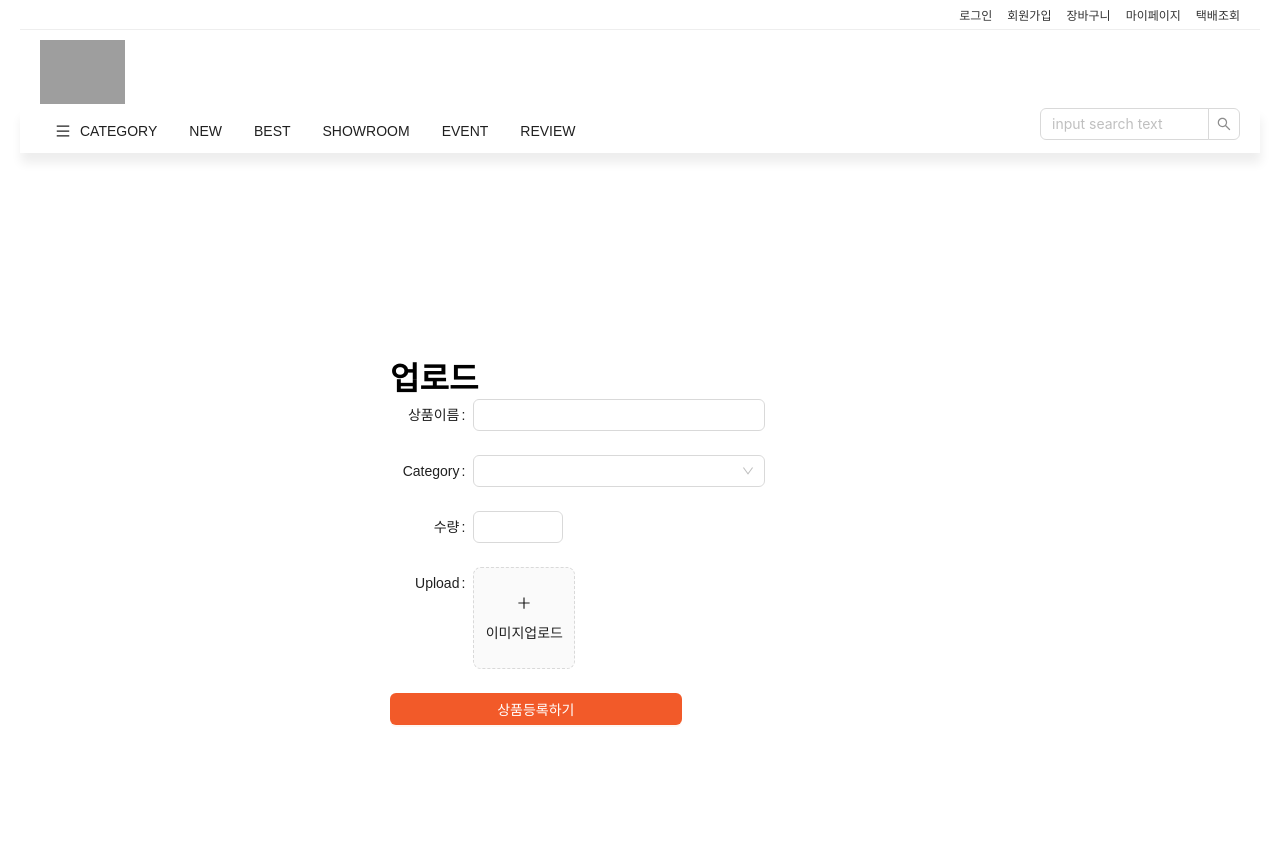
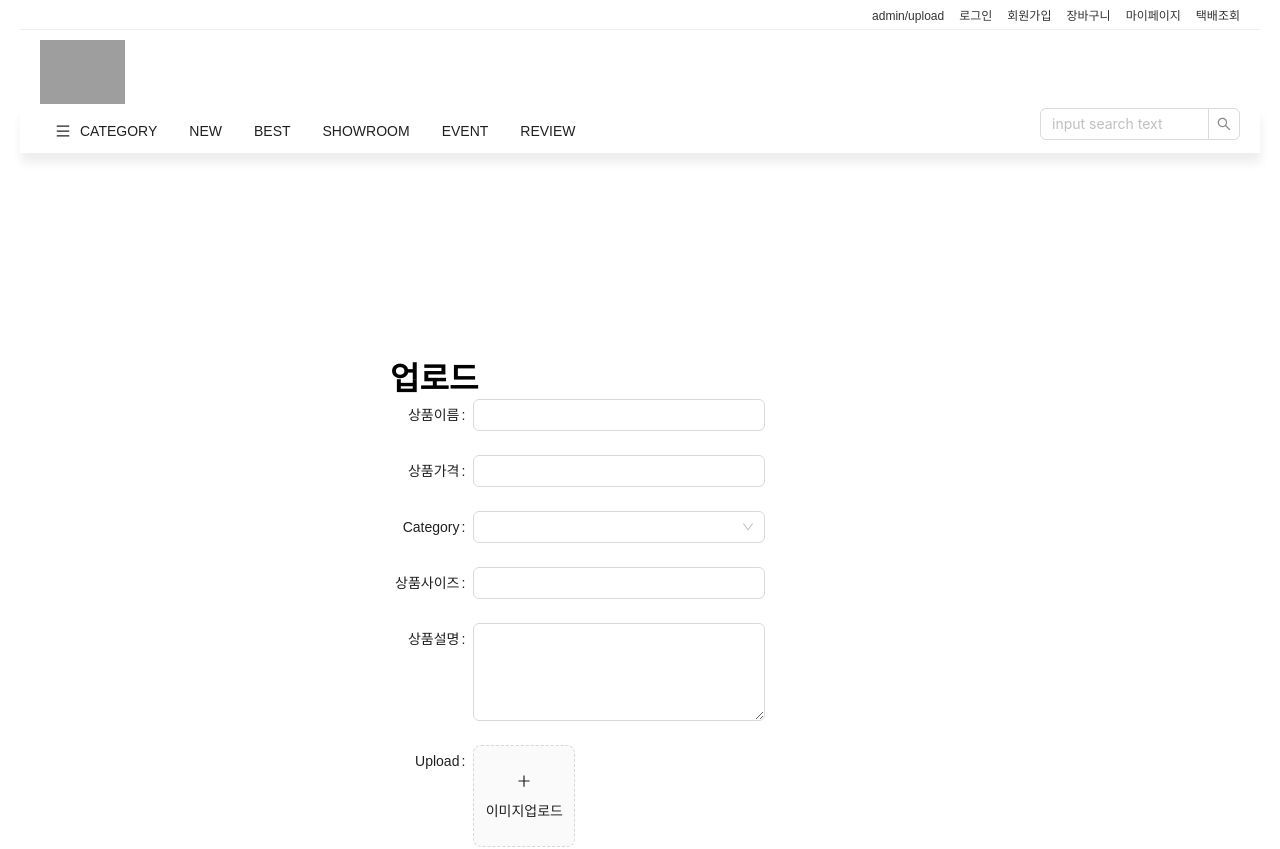
Before and after one commit to hejo47/4niture_react, a React (Create React App) app: page /product/upload in a window 1280 px wide. Shown: the top 849 px of the page. Built offline with nearby package versions, Linux system fonts and the light colour scheme; grey boxes are pictures that could not be loaded.

Commit message:
230322 [윤내현] upload완료

```diff
--- a/src/App.js
+++ b/src/App.js
@@ -12,7 +12,7 @@ import ContainerFT from "./components/UI/ContainerFT";
 import ShowRoomFT from "./components/pages/ShowRoomFT";
 import UploadAD from "./components/pages/UploadAD";
 import ReviewSub from "./components/pages/ReviewSubAD";
-import NewProductPageAD from "./components/pages/NewProductPageAD";
+import TotalProductPageAD from "./components/pages/TotalProductsAD";
 
 function App() {
   return (
@@ -77,8 +77,6 @@ function App() {
             </>
           }
         />
-      </Routes>
-      <Routes>
         <Route
           path="/product/new" // 새 상품 리스트
           element={
@@ -86,13 +84,27 @@ function App() {
               <HeaderFT />
               <ContainerFT>
                 <div style={{ margin: "0 auto", paddingTop: 100, paddingBottom: 100 }}>
-                  <NewProductPageAD />{/* 여기가 도상님컴포넌트넣는곳 */}
+                  {/* <NewProductPageAD />여기가 도상님컴포넌트넣는곳 */}
                 </div>
               </ContainerFT>
               <FooterFT />
             </>
           }
-        ></Route>
+        />
+        <Route
+          path="/product" // 전체 상품 리스트(장바구니에 링크걸어둠)
+          element={
+            <>
+              <HeaderFT />
+              <ContainerFT>
+                <div style={{ margin: "0 auto", paddingTop: 100, paddingBottom: 100 }}>
+                  <TotalProductPageAD/>
+                </div>
+              </ContainerFT>
+              <FooterFT />
+            </>
+          }
+        />
       </Routes>
     </div>
   );
--- a/src/components/Common/HeaderFT.js
+++ b/src/components/Common/HeaderFT.js
@@ -13,13 +13,16 @@ const Header = () => {
         <ContainerFT>
           <ul className={classes.menu}>
             <li>
+              <Link to='/product/upload'>admin/upload</Link>
+            </li>
+            <li>
               <Link to='/login'>로그인</Link>
             </li>
             <li>
               <Link to='/'>회원가입</Link>
             </li>
             <li>
-              <Link to='/'>장바구니</Link>
+              <Link to='/product'>장바구니</Link>
             </li>
             <li>
               <Link to='/'>마이페이지</Link>
--- a/src/components/Common/ProductThemeFT.js
+++ b/src/components/Common/ProductThemeFT.js
@@ -9,9 +9,7 @@ const ProductThemeFT = (props) => {
         <img src={`/images/main${props.option}.jpg`} alt='' />
         <div>
           <span>4월의 {props.theme}을 만나보세요</span>
-          <p>
-            <Link to={"/product/upload"}>4niture's {props.new} item</Link>
-          </p>
+          <p>4niture's {props.new} item</p>
         </div>
       </div>
     </>
--- /dev/null
+++ b/src/components/pages/TotalProductsAD.js
@@ -0,0 +1,55 @@
+//전체 프로덕츠 볼 수 있는 파일
+
+import React, {useEffect, useState} from "react";
+import { Link} from "react-router-dom";
+import { Card, ConfigProvider, Col, Row } from "antd";
+import axios from "axios";
+import { API_URL } from "../../config/constants";
+const { Meta } = Card;
+
+
+const TotalProductPageAD = () => {
+    const [items, setItems] = useState([]);
+    useEffect(() => {
+        axios
+        .get(`${API_URL}/products`)
+        .then((result) => {
+            const items=result.data.product
+            setItems(items);
+        })
+        .catch((error) => {
+            console.log(error)
+        })
+    },[])
+
+  return (
+    <>
+      <h2>Total Products</h2>
+      <ConfigProvider
+        theme={{
+          token: {
+            colorPrimary: "#F25A29",
+          },
+        }}
+      >
+        <Row gutter={12}>
+          {items.map((items,idx) => {
+            let { name, price, imageUrl } = items;
+            return (
+              <>
+                <Col span={6}>
+                  <Card hoverable style={{ width: 240 }} cover={<img alt={`${name}사진`} src={`${API_URL}/${imageUrl}`} />}>
+                    <Link to='/product/:id'>
+                      <Meta title={name} description={price} />
+                    </Link>
+                  </Card>
+                </Col>
+              </>
+            );
+          })}
+        </Row>
+      </ConfigProvider>
+    </>
+  );
+};
+export default TotalProductPageAD;
--- a/src/components/pages/UploadAD.js
+++ b/src/components/pages/UploadAD.js
@@ -1,9 +1,54 @@
-import {React} from "react";
+import React,{useState} from "react";
+import { useNavigate } from "react-router-dom";
 import classes from "./UploadAD.module.css";
 import { PlusOutlined } from '@ant-design/icons';
-import {Form, Input, Button, Select, InputNumber, Upload, ConfigProvider } from 'antd';
+import {Form, Input, Button, Select, Upload, ConfigProvider,message } from 'antd';
+import {API_URL} from "../../config/constants"
+import axios from "axios";
+
+const { TextArea } = Input;
 
 const UploadAD = () => {
+  const [imageUrl, setImageUrl] =useState(null);
+  const navigate = useNavigate();
+
+  const onFinish = (value)=>{
+    console.log(value)
+    axios
+    .post(`${API_URL}/products`,{
+      name:value.name,
+      price:value.price,
+      category:value.category,
+      size:value.size,
+      imageUrl:imageUrl,
+      desc:value.desc
+    })
+    .then((result) => {
+      console.log(result);
+      navigate('/products')
+    })
+    .catch((error) => {
+      console.error(error);
+      message.error()
+    })
+  };
+
+
+  const pathImage =(result) => {
+    console.log(result)
+    if (result.file.status === "uploading") {
+			return;
+		}
+		if (result.file.status === "done") {
+			const response = result.file.response;
+      console.log(response)
+			const imageUrl = response.imageUrl;
+			setImageUrl(imageUrl);
+		}else if(result.file.status ==="error"){
+			alert("파일 전송에 실패했습니다.")
+		}
+  }
+
     return(
     <>
      <ConfigProvider
@@ -20,26 +65,35 @@ const UploadAD = () => {
         wrapperCol={{ span: 14 }}
         layout="horizontal"
         style={{ maxWidth: 600 }}
+        name="productUpload"
+        onFinish={onFinish}
       >
 
-        <Form.Item label="상품이름">
+        <Form.Item label="상품이름" name="name">
           <Input />
         </Form.Item>
-        <Form.Item label="Category">
+        <Form.Item label="상품가격" name="price">
+          <Input />
+        </Form.Item>
+        <Form.Item label="Category" name="category">
           <Select>
-            <Select.Option value="demo">Storage</Select.Option>
-            <Select.Option value="demo">Table</Select.Option>
-            <Select.Option value="demo">Chair</Select.Option>
-            <Select.Option value="demo">Bedroom</Select.Option>
-            <Select.Option value="demo">Kitchen</Select.Option>
-            <Select.Option value="demo">Homedeco</Select.Option>
+            <Select.Option value="storage">Storage</Select.Option>
+            <Select.Option value="table">Table</Select.Option>
+            <Select.Option value="chair">Chair</Select.Option>
+            <Select.Option value="bedroom">Bedroom</Select.Option>
+            <Select.Option value="kitchen">Kitchen</Select.Option>
+            <Select.Option value="Homedeco">Homedeco</Select.Option>
           </Select>
         </Form.Item>
-        <Form.Item label="수량">
-          <InputNumber />
+        <Form.Item label="상품사이즈" name="size">
+          <Input />
         </Form.Item>
-        <Form.Item label="Upload" valuePropName="fileList">
-          <Upload action="/upload.do" listType="picture-card">
+        <Form.Item label="상품설명" name="desc">
+          <TextArea  rows={4}/>
+        </Form.Item>
+        <Form.Item label="Upload" valuePropName="image">
+          <Upload name="image" action={`${API_URL}/image`} listType="picture-card"
+          onChange={pathImage}>
             <div>
               <PlusOutlined />
               <div style={{ marginTop: 8 }}>이미지업로드</div>
@@ -47,7 +101,7 @@ const UploadAD = () => {
           </Upload>
         </Form.Item>
         <Form.Item>
-          <Button type ="primary" block>상품등록하기</Button>
+          <Button type ="primary" block  htmlType="submit">상품등록하기</Button>
         </Form.Item>
       </Form>
 
```
Also changed, not shown: src/components/UI/NewProductPageAD.js (renamed from src/components/pages/NewProductPageAD.js).
